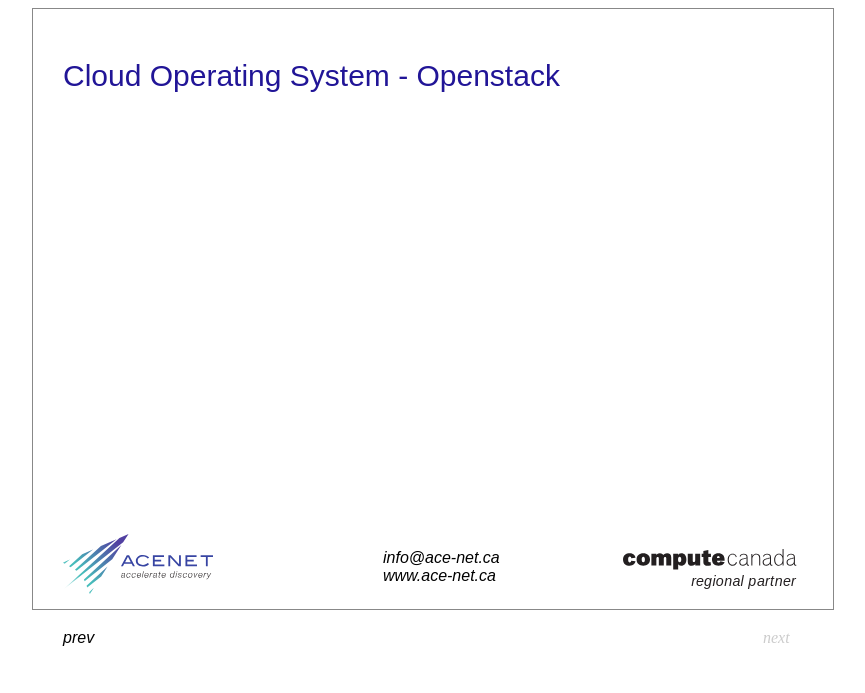
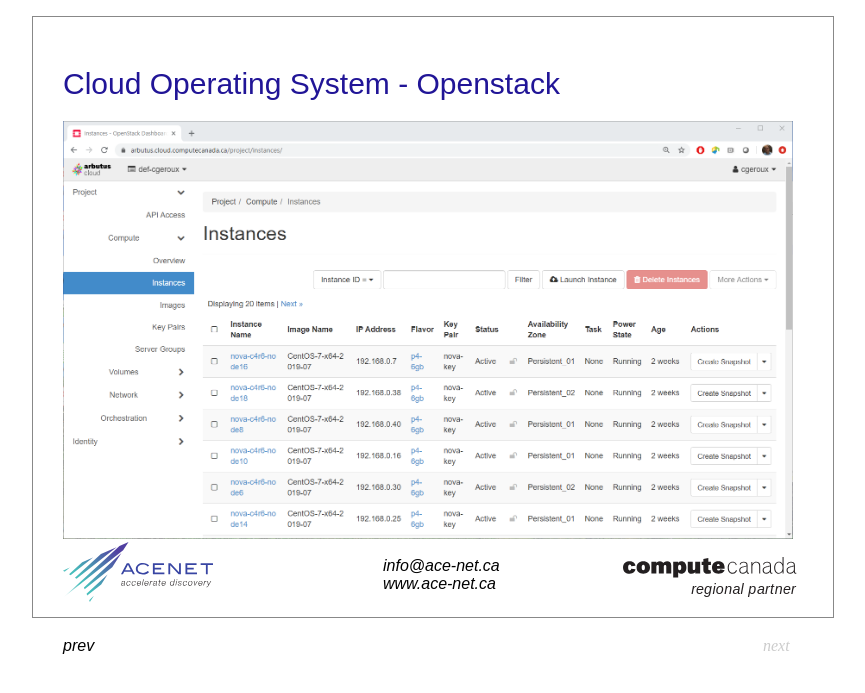
Before and after one commit to acenet-arc/cloud_apps_in_hss, a Jekyll site: the page built from _slides/slide5.md, in a window 1280 px wide. Shown: the top 693 px of the page, without its empty margins (207-1072 px from the left). Built offline with Jekyll 4.4.1, drawn with Linux system fonts in a browser that asks for light colours.

```diff
--- a/_config.yml
+++ b/_config.yml
@@ -25,7 +25,7 @@ description: >- # this means to ignore newlines until "baseurl:"
   line in _config.yml. It will appear in your document head meta (for
   Google search results) and in your feed.xml site description.
 baseurl: "" # the subpath of your site, e.g. /blog
-url: "" # the base hostname & protocol for your site, e.g. http://example.com
+url: "http://206.167.180.140" # the base hostname & protocol for your site, e.g. http://example.com
 twitter_username: jekyllrb
 github_username:  jekyll
 
--- a/_layouts/default.html
+++ b/_layouts/default.html
@@ -2,11 +2,24 @@
 <html lang="{{ page.lang | default: site.lang | default: "en" }}">
 
   {%- include head.html -%}
-
-  <body>
+  {% if page.prevslide %}
+    <!--have previous slide! {{page.prevslide}}-->
+    {% assign previousURL= site.url|append: '/slides/'|append: page.prevslide|append: ".html" %}
+  {% else %}
+    {% assign previousURL='' %}
+  {%endif%}
+  {% if page.nextslide %}
+    <!--have previous slide! {{page.prevslide}}-->
+    {% assign nextURL= site.url|append: '/slides/'|append: page.nextslide|append: ".html" %}
+  {% else %}
+    {% assign nextURL='' %}
+  {%endif%}
+  <!--'/'slides'/'page.prevslide'.html'-->
+  <body onload="setup('{{ previousURL }}','{{ nextURL }}')">
 
     <main class="page-content" aria-label="Content">
       <div class="wrapper">
+      <p id="debugText"></p>
         <div class="pageoutline">
           {{ content }}
           {%if page.prevslide %}
--- a/_slides/slide5.md
+++ b/_slides/slide5.md
@@ -4,3 +4,5 @@ title:  "Cloud Operating System - Openstack"
 prevslide: slide4
 nextslide:
 ---
+
+![OpenStack](/assets/Arbutus_Instances.png){:style="width:730px;position:absolute;left:0px;"}
```
Also changed, not shown: _includes/head.html (+20 -0 lines), assets/Arbutus_Instances.png (added).
